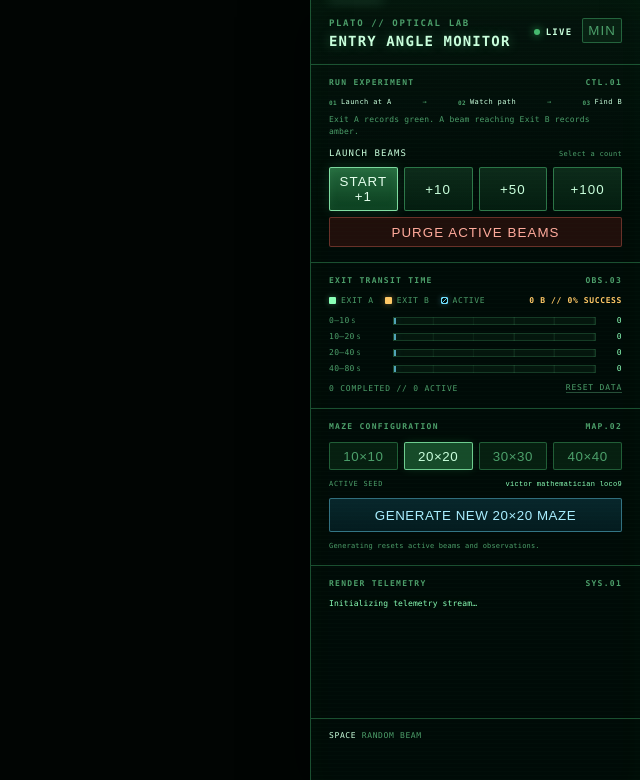
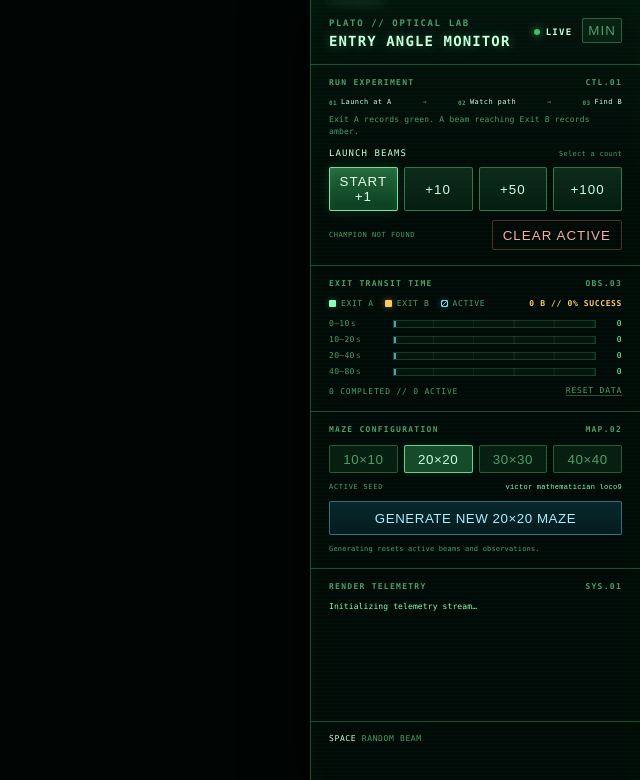
Before and after one commit to alexandre-eisenmann/plato, a React (Vite) app: page / in a window 1280 px wide. Shown: the top 780 px of the page, without its empty margins (640-1280 px from the left). Built offline with nearby package versions, Linux system fonts and the light colour scheme; no server answers.

Commit message:
Add replay control for first exit B champion

```diff
--- a/src/App.jsx
+++ b/src/App.jsx
@@ -33,9 +33,11 @@ export default function App() {
   const {
     activeDurations,
     beams,
+    championBeam,
     clearBeams,
     clearExitEvents,
     exitEvents,
+    launchChampion,
     removeBeam,
     reportActiveDurations,
     spawnBeams,
@@ -69,12 +71,14 @@ export default function App() {
         activeDurations={activeDurations}
         onClear={clearBeams}
         onLaunch={spawnBeams}
+        onLaunchChampion={launchChampion}
         onGenerateMaze={generateNewMaze}
         onResetResults={clearExitEvents}
         outputRef={statsRef}
         exitEvents={exitEvents}
         mazeSeed={experiment.seed}
         mazeSize={experiment.width}
+        hasChampion={Boolean(championBeam)}
       />
     </main>
   )
--- a/src/beams/createBeam.js
+++ b/src/beams/createBeam.js
@@ -38,3 +38,12 @@ export function createBeam({
     target: target.add(approach),
   }
 }
+
+export function replayBeam(beam, createId = () => crypto.randomUUID()) {
+  return {
+    id: createId(),
+    color: beam.color,
+    source: beam.source.clone(),
+    target: beam.target.clone(),
+  }
+}
--- a/src/beams/useBeamController.js
+++ b/src/beams/useBeamController.js
@@ -1,22 +1,27 @@
-import {useCallback, useState} from 'react'
+import {useCallback, useRef, useState} from 'react'
 import useKeyPress from '../hooks/useKeyPress.js'
-import {createBeam} from './createBeam.js'
+import {createBeam, replayBeam} from './createBeam.js'
 
 export default function useBeamController(entry) {
   const [beams, setBeams] = useState({})
   const [activeDurations, setActiveDurations] = useState([])
   const [exitEvents, setExitEvents] = useState([])
+  const [championBeam, setChampionBeam] = useState()
+  const beamRegistry = useRef(new Map())
 
   const spawnBeams = useCallback((count, shiftKey = false) => {
     const additions = {}
     for (let index = 0; index < count; index += 1) {
       const beam = createBeam({entry, shiftKey})
       additions[beam.id] = beam
+      beamRegistry.current.set(beam.id, beam)
     }
     setBeams(current => ({...current, ...additions}))
   }, [entry])
 
   const removeBeam = useCallback((id, exitEvent) => {
+    const removedBeam = beamRegistry.current.get(id)
+    beamRegistry.current.delete(id)
     setBeams(current => {
       if (!(id in current)) return current
       const next = {...current}
@@ -24,13 +29,27 @@ export default function useBeamController(entry) {
       return next
     })
     if (exitEvent?.exit) setExitEvents(current => [...current, exitEvent])
+    if (exitEvent?.exit === 'B' && removedBeam) {
+      setChampionBeam(current => current ?? removedBeam)
+    }
   }, [])
 
+  const launchChampion = useCallback(() => {
+    if (!championBeam) return
+    const beam = replayBeam(championBeam)
+    beamRegistry.current.set(beam.id, beam)
+    setBeams(current => ({...current, [beam.id]: beam}))
+  }, [championBeam])
+
   const clearBeams = useCallback(() => {
+    beamRegistry.current.clear()
     setBeams({})
     setActiveDurations([])
   }, [])
-  const clearExitEvents = useCallback(() => setExitEvents([]), [])
+  const clearExitEvents = useCallback(() => {
+    setExitEvents([])
+    setChampionBeam(undefined)
+  }, [])
   const launchFromKeyboard = useCallback(
     event => spawnBeams(1, event.shiftKey),
     [spawnBeams],
@@ -41,9 +60,11 @@ export default function useBeamController(entry) {
   return {
     activeDurations,
     beams,
+    championBeam,
     clearBeams,
     clearExitEvents,
     exitEvents,
+    launchChampion,
     reportActiveDurations: setActiveDurations,
     removeBeam,
     spawnBeams,
--- a/src/index.css
+++ b/src/index.css
@@ -363,18 +363,57 @@ body {
   box-shadow: 0 0 14px rgb(74 255 138 / 15%), inset 0 0 10px rgb(137 255 178 / 8%);
 }
 
-.stress-controls button.danger {
-  grid-column: 1 / -1;
-  border-color: rgb(255 123 103 / 32%);
-  background: rgb(77 22 17 / 42%);
+.experiment-utilities {
+  display: flex;
+  align-items: center;
+  justify-content: space-between;
+  min-height: 30px;
+  gap: 10px;
+}
+
+.experiment-utilities__status {
+  color: var(--hud-dim);
+  font-size: 7px;
+  letter-spacing: .08em;
+}
+
+.experiment-utilities button {
+  min-height: 30px;
+  padding: 6px 10px;
+  border-radius: 2px;
+  font: 700 8px/1 inherit;
+  letter-spacing: .08em;
+  white-space: nowrap;
+  cursor: pointer;
+}
+
+.experiment-utilities button.champion {
+  border: 1px solid rgb(255 191 76 / 58%);
+  border-color: rgb(255 191 76 / 72%);
+  background: linear-gradient(180deg, rgb(151 98 19 / 65%), rgb(77 45 5 / 72%));
+  color: #ffe3a1;
+  box-shadow: 0 0 14px rgb(255 174 41 / 14%);
+}
+
+.experiment-utilities button.champion:hover,
+.experiment-utilities button.champion:focus-visible {
+  border-color: rgb(255 207 119 / 92%);
+  background: rgb(135 81 14 / 78%);
+  box-shadow: 0 0 16px rgb(255 174 41 / 20%);
+}
+
+.experiment-utilities button.clear-active {
+  border: 1px solid rgb(255 123 103 / 32%);
+  background: transparent;
   color: #ffab9c;
 }
 
-.stress-controls button.danger:hover,
-.stress-controls button.danger:focus-visible {
+.experiment-utilities button.clear-active:hover,
+.experiment-utilities button.clear-active:focus-visible {
   border-color: rgb(255 137 118 / 75%);
   background: rgb(115 33 26 / 60%);
   box-shadow: 0 0 14px rgb(255 76 54 / 12%);
+  outline: none;
 }
 
 .maze-config {
--- a/src/ui/Dashboard.jsx
+++ b/src/ui/Dashboard.jsx
@@ -13,9 +13,11 @@ export function calculateExitBPercentage(exitEvents) {
 export default function Dashboard({
   activeDurations,
   exitEvents,
+  hasChampion,
   onClear,
   onGenerateMaze,
   onLaunch,
+  onLaunchChampion,
   onResetResults,
   outputRef,
   mazeSeed,
@@ -95,8 +97,22 @@ export default function Dashboard({
                 {count === 1 ? 'START +1' : `+${count}`}
               </button>
             ))}
-            <button className="danger" type="button" onClick={onClear}>
-              PURGE ACTIVE BEAMS
+          </div>
+          <div className="experiment-utilities">
+            {hasChampion && (
+              <button
+                className="champion"
+                type="button"
+                onClick={onLaunchChampion}
+              >
+                LAUNCH CHAMPION
+              </button>
+            )}
+            {!hasChampion && (
+              <span className="experiment-utilities__status">CHAMPION NOT FOUND</span>
+            )}
+            <button className="clear-active" type="button" onClick={onClear}>
+              CLEAR ACTIVE
             </button>
           </div>
         </div>
```
Also changed, not shown: 1 other file (tests, documents, lock files or other folders).
